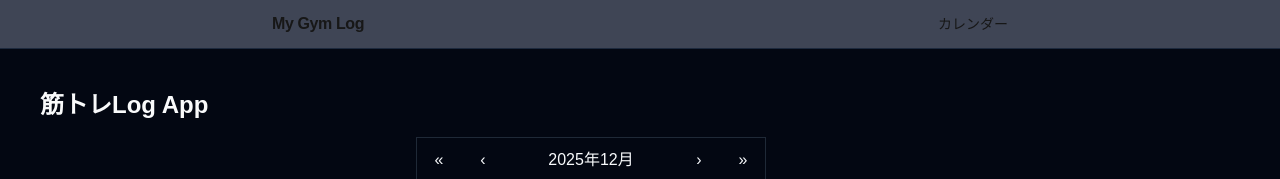
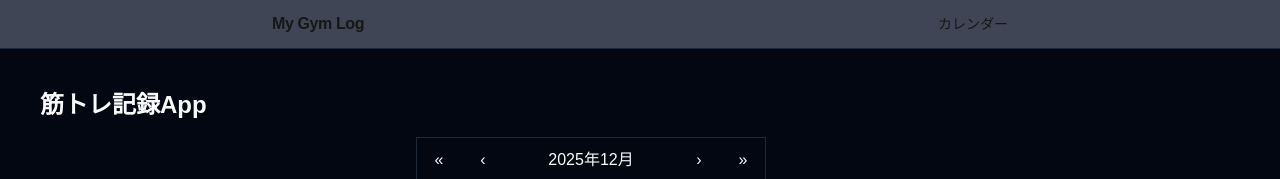
Before and after one commit to MitsutakaNinomiya/my-gym-next.js-app, a Next.js app: page / in a window 1280 px wide. Shown: the top 179 px of the page. Built offline with nearby package versions, Linux system fonts and the light colour scheme; no server answers; the database is empty.

Commit message:
README更新

```diff
--- a/app/CalendarClient.tsx
+++ b/app/CalendarClient.tsx
@@ -43,7 +43,7 @@
       tileContent={({ date, view }) => {  // date=2025-12-18T15:00:00.000Z のようなDateオブジェクト、view="month"|"year"|"decade"|"century"のどれか
         if (view !== "month" ) return null; // 日付にボッチを付けたいので　month表示で実行
         const tileDateStr = toYmd(date); //整形
-
+        //タイル描画は全タイル分で判定が必要なので、高速判定できるSetを使う
         const hasLog = markedSet.has(tileDateStr); //markedSetにtileDateStrがあるかどうかを高速判定
         return hasLog ? <div className="text-[10px] mt-0.5">●</div> : null; //ある場合は●を返す、無い場合は何も返さない
       }}
--- a/app/page.tsx
+++ b/app/page.tsx
@@ -20,7 +20,7 @@
 
   return (
     <main className="min-h-screen bg-gray-950 text-gray-50 p-6 md:p-10">
-      <h1 className="text-2xl font-bold mb-4">筋トレLog App</h1>
+      <h1 className="text-2xl font-bold mb-4">筋トレ記録App</h1>
         <div className="mx-auto max-w-md">
           <CalendarClient markedDates={markedDates} />
         </div>
```
Also changed, not shown: 2 other files (tests, documents, lock files or other folders).
